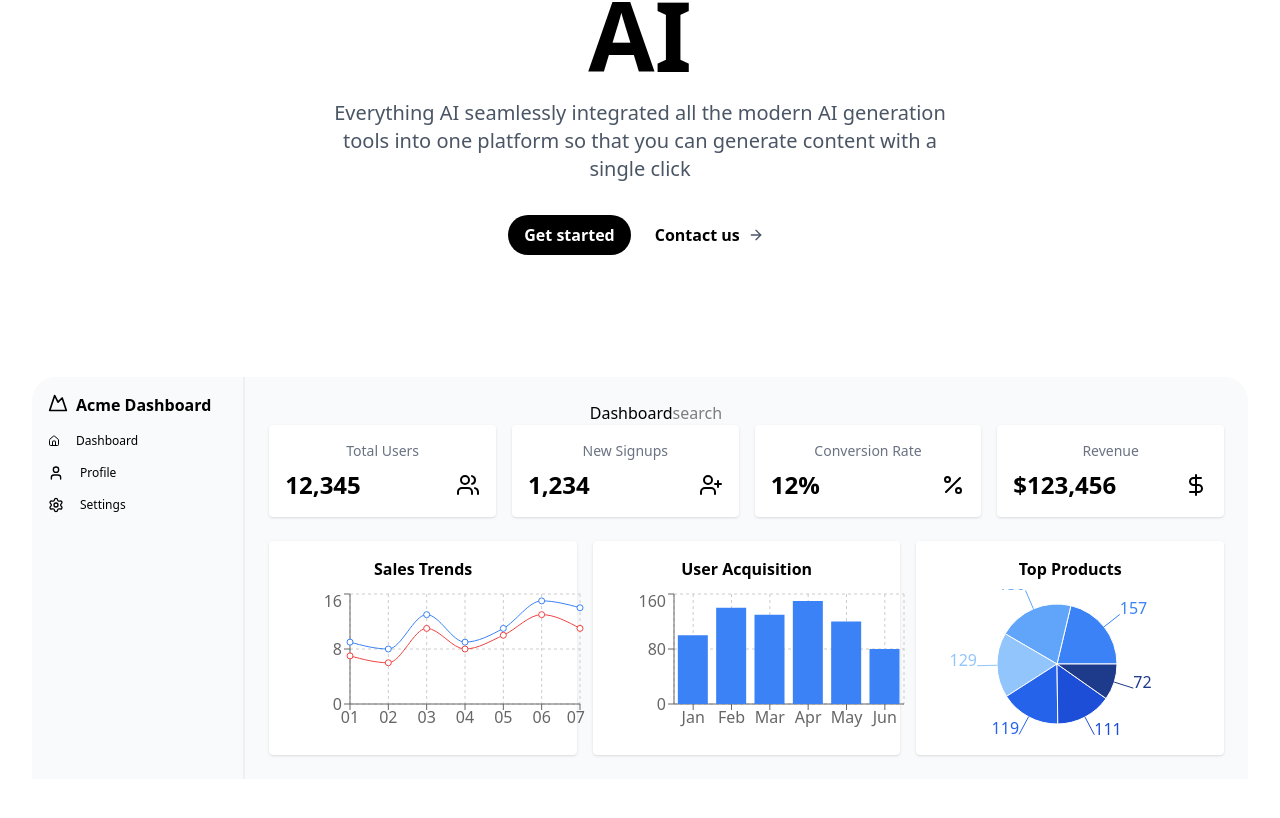
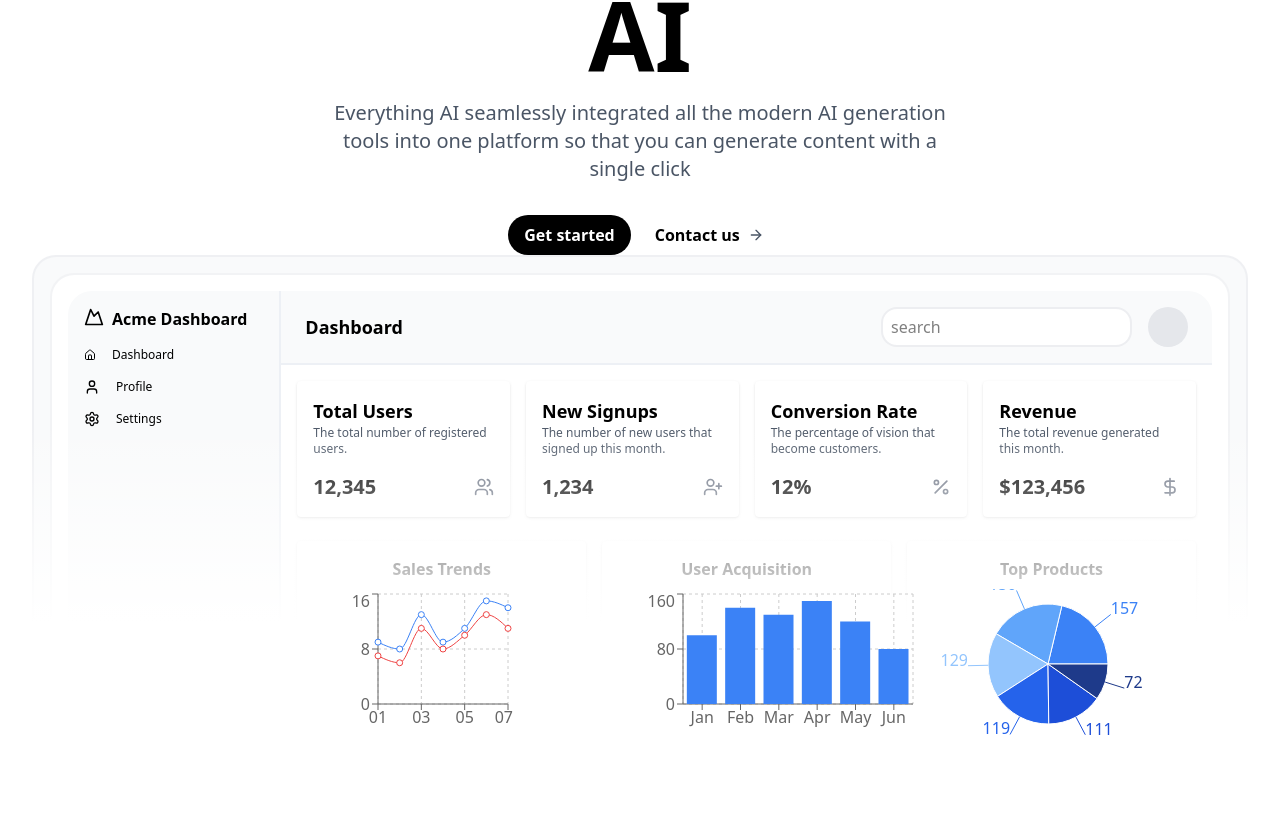
Before and after one commit to astrospkc/accertinity_template, a React (Vite) app: page / in a window 1280 px wide. Shown: the part 528-1346 px from the top of the page. Before the commit the page ends 1307 px from the top, so only its background shows below. Built offline with nearby package versions, Linux system fonts and the light colour scheme.

Commit message:
trust page

```diff
--- a/src/components/Board.jsx
+++ b/src/components/Board.jsx
@@ -4,12 +4,21 @@ import Sidebar from "./Sidebar";
 
 const Board = () => {
   return (
-    <div className="flex h-full bg-gray-50 my-[10%] rounded-t-3xl ">
-      <Sidebar />
-      <div className="flex-1 p-6 ">
-        <Dashboard />
+    <>
+      <div className=" relative my-[10%]w-full">
+        <div className="p-4 bg-gray-50 rounded-3xl border-2 border-gray-200/50">
+          {/* <div class="absolute inset-x-0 bottom-0 h-40 w-full bg-gradient-to-b from-transparent via-white to-white "></div> */}
+          <div className="bg-white border-2 border-gray-200/50 p-4 rounded-3xl ">
+            <div className="flex h-full bg-gray-50 rounded-t-3xl ">
+              <Sidebar />
+              <div className="flex-1 py-4 ">
+                <Dashboard />
+              </div>
+            </div>
+          </div>
+        </div>
       </div>
-    </div>
+    </>
   );
 };
 
--- a/src/components/Dashboard.jsx
+++ b/src/components/Dashboard.jsx
@@ -53,26 +53,55 @@ const COLORS = [
 export default function Dashboard() {
   return (
     <>
-      <div>
-        <div>
-          <span>Dashboard</span>
-          <input type="text" placeholder="search" />
-          <div className="w-4 r-4 rounded-full bg-"></div>
+      <div className="">
+        <div class="absolute inset-x-0 bottom-0 h-100 w-full bg-gradient-to-b from-transparent via-white to-white "></div>
+
+        <div className="">
+          <div className="flex flex-row justify-between items-center pb-4 px-6 border-b-2 border-slate-200/50">
+            <span className="text-lg font-bold">Dashboard</span>
+            <div className="flex flex-row gap-4">
+              <input
+                type="text"
+                placeholder="search"
+                className=" border-2 border-gray-200/70 px-2 rounded-2xl bg-white"
+              />
+              <div className="w-10 h-10 rounded-full bg-gray-200"></div>
             </div>
-        <div className="space-y-6 flex  flex-col ">
+          </div>
+          <div className="space-y-6 flex  flex-col bg-white p-4">
             {/* Stats cards */}
             <div className="grid grid-cols-4 gap-4 ">
-            <StatCard title="Total Users" value="12,345" icon={<Users />} />
-            <StatCard title="New Signups" value="1,234" icon={<UserPlus />} />
-            <StatCard title="Conversion Rate" value="12%" icon={<Percent />} />
-            <StatCard title="Revenue" value="$123,456" icon={<DollarSign />} />
+              <StatCard
+                title="Total Users"
+                para="The total number of registered users."
+                value="12,345"
+                icon={<Users className="w-5 h-5 text-gray-500" />}
+              />
+              <StatCard
+                title="New Signups"
+                para="The number of new users that signed up this month."
+                value="1,234"
+                icon={<UserPlus className="w-5 h-5 text-gray-500" />}
+              />
+              <StatCard
+                title="Conversion Rate"
+                para="The percentage of vision that become customers."
+                value="12%"
+                icon={<Percent className="w-5 h-5 text-gray-500" />}
+              />
+              <StatCard
+                title="Revenue"
+                value="$123,456"
+                para="The total revenue generated this month."
+                icon={<DollarSign className="w-5 h-5 text-gray-500" />}
+              />
             </div>
 
             {/* Charts */}
             <div className="grid grid-cols-3 gap-4">
               <div className="col-span-1 bg-white p-4 rounded shadow">
                 <h3 className="font-semibold mb-2">Sales Trends</h3>
-              <LineChart width={300} height={150} data={dataLine}>
+                <LineChart width={200} height={150} data={dataLine}>
                   <CartesianGrid strokeDasharray="3 3" />
                   <XAxis dataKey="name" />
                   <YAxis />
@@ -117,17 +146,22 @@ export default function Dashboard() {
             </div>
           </div>
         </div>
+      </div>
     </>
   );
 }
 
-function StatCard({ title, value, icon }) {
+function StatCard({ title, para, value, icon }) {
   return (
-    <div className="bg-white p-4 rounded shadow flex flex-col gap-2">
-      <span className="text-gray-500 text-sm">{title}</span>
-      <div className="flex items-center justify-between">
-        <span className="text-2xl font-bold">{value}</span>
-        {icon}
+    <div className="bg-white p-4 rounded shadow flex flex-col gap-4  items-start">
+      <div className="flex flex-col text-start">
+        <span className="text-black text-lg font-bold">{title}</span>
+        <p className="text-gray-600 text-xs">{para}</p>
+      </div>
+
+      <div className="flex flex-row items-center justify-between  w-full">
+        <span className="text-xl font-bold">{value}</span>
+        <span>{icon}</span>
       </div>
     </div>
   );
--- /dev/null
+++ b/src/components/Trust.jsx
@@ -0,0 +1,7 @@
+import React from "react";
+
+const Trust = () => {
+  return <div></div>;
+};
+
+export default Trust;
```
Lines whose indentation alone changed are shown as unchanged.
